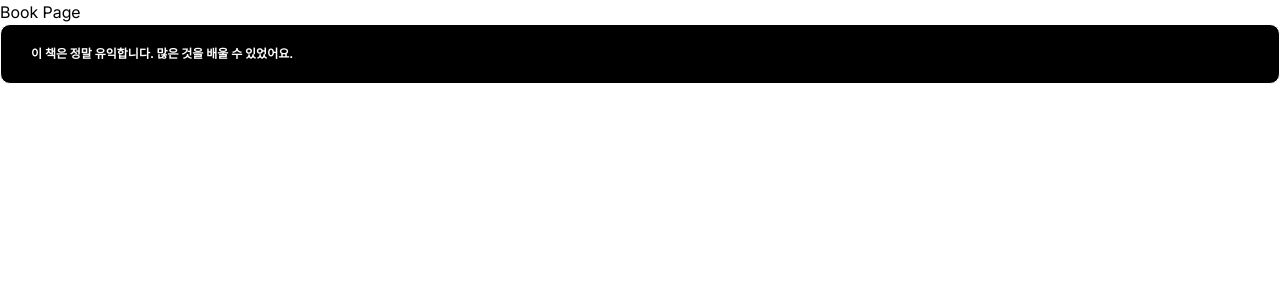
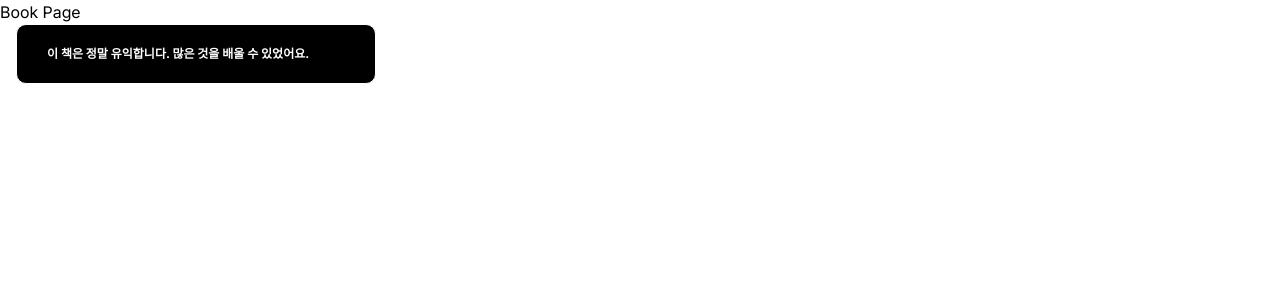
Before and after one commit to webframwork-devorg/repl_front, a React (Vite) app: page /book/1 in a window 1280 px wide. Shown: the top 300 px of the page. Built offline with nearby package versions, Linux system fonts and the light colour scheme.

Commit message:
feat: CommentBox 수정

```diff
--- a/src/components/commons/textBox/CommentBox.jsx
+++ b/src/components/commons/textBox/CommentBox.jsx
@@ -6,7 +6,7 @@ import React from "react";
  */
 
 function CommentBox({ text, className = "" }) {
-  const baseStyle = "w-full px-[30px] py-[20px] rounded-[10px] border border-white bg-black text-white font-bold text-[12px]";
+  const baseStyle = "mx-4 w-90 px-[30px] py-[20px] rounded-[10px] border border-white bg-black text-white font-bold text-[12px]";
 
   return (
     <div className={`${baseStyle} ${className}`}>
```
